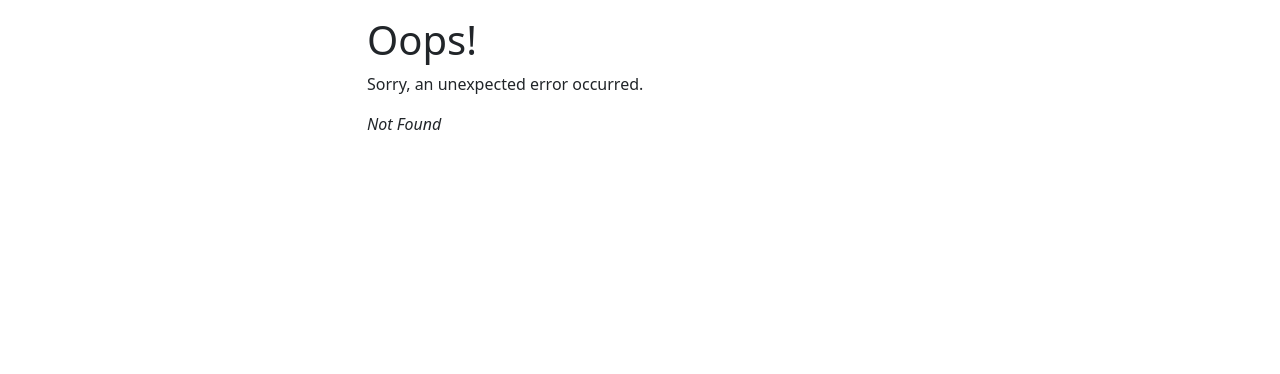
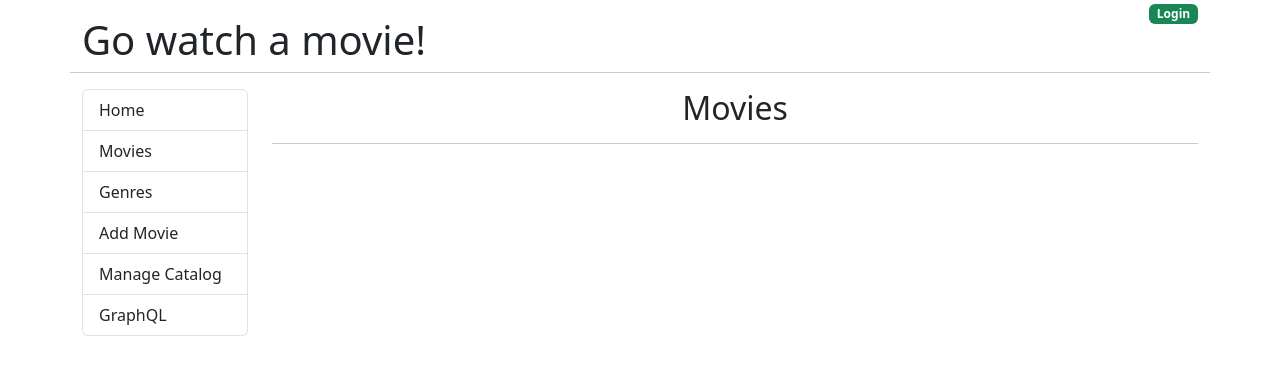
Before and after one commit to ramky/working-with-react-and-go, a React (Create React App) app in the folder go-movies-front-end/: page /movies in a window 1280 px wide. Before the commit this address had no page. Shown: the top 374 px of the page. Built offline with nearby package versions, Linux system fonts and the light colour scheme.

Commit message:
adding outlet with react-router

```diff
--- a/go-movies-front-end/src/App.js
+++ b/go-movies-front-end/src/App.js
@@ -1,4 +1,5 @@
-import Home from './components/Home'
+import { Outlet } from 'react-router-dom';
+
 
 function App() {
   return (
@@ -17,8 +18,8 @@
         <div className="col-md-2">
           <nav>
             <div className="list-group">
-              <a href="#!" className="list-group-item list-group-item-action">Home</a>
-              <a href="#!" className="list-group-item list-group-item-action">Movies</a>
+              <a href="/" className="list-group-item list-group-item-action">Home</a>
+              <a href="/movies" className="list-group-item list-group-item-action">Movies</a>
               <a href="#!" className="list-group-item list-group-item-action">Genres</a>
               <a href="#!" className="list-group-item list-group-item-action">Add Movie</a>
               <a href="#!" className="list-group-item list-group-item-action">Manage Catalog</a>
@@ -27,7 +28,7 @@
           </nav>
         </div>
         <div className="col-md-10">
-          <Home />
+          <Outlet />
         </div>
       </div>
     </div>
--- a/go-movies-front-end/src/index.js
+++ b/go-movies-front-end/src/index.js
@@ -4,11 +4,18 @@
 
 import App from './App'
 import ErrorPage from './components/ErrorPage'
+import Home from './components/Home'
+import Movies from './components/Movies'
+
 const router = createBrowserRouter([
   {
     path: "/",
     element: <App />,
-    errorElement: <ErrorPage />
+    errorElement: <ErrorPage />,
+    children: [
+      { index: true, element: <Home /> },
+      { path: "/movies", element: <Movies />}
+    ]
   }
 ])
 
```
